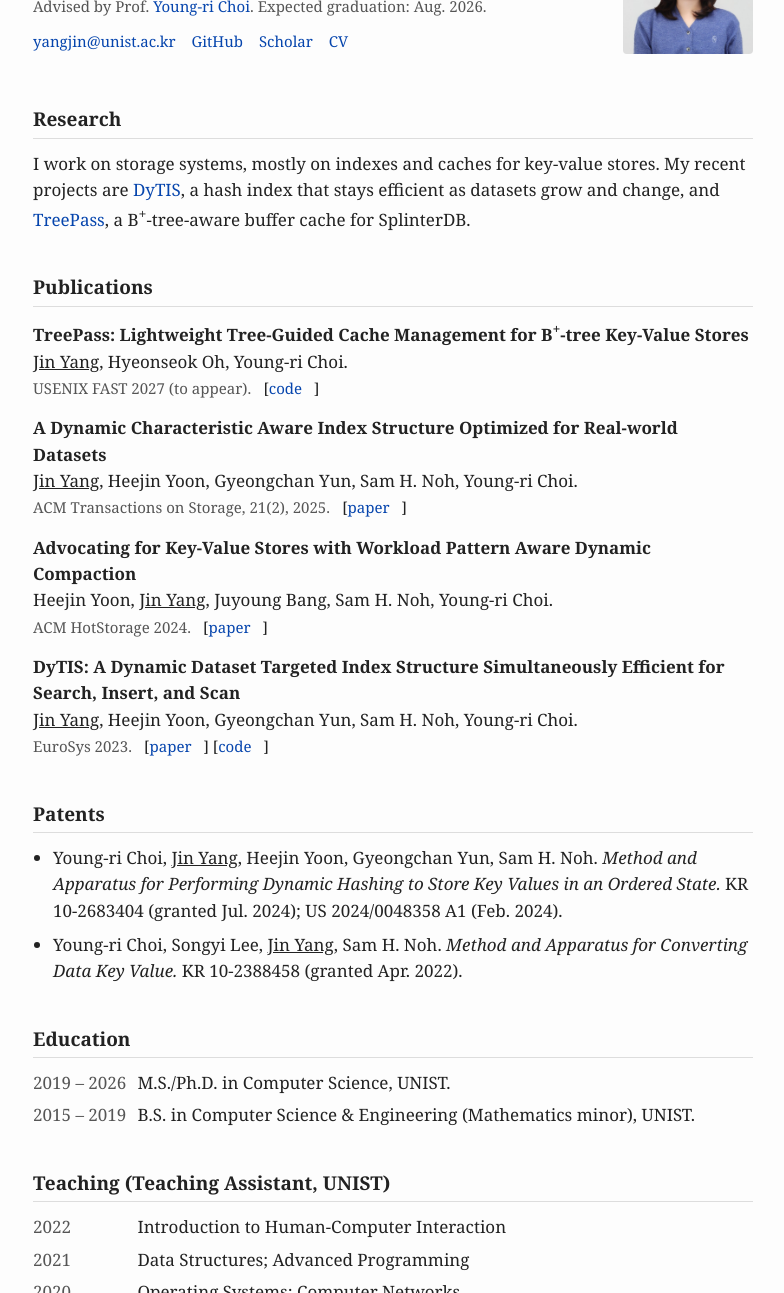
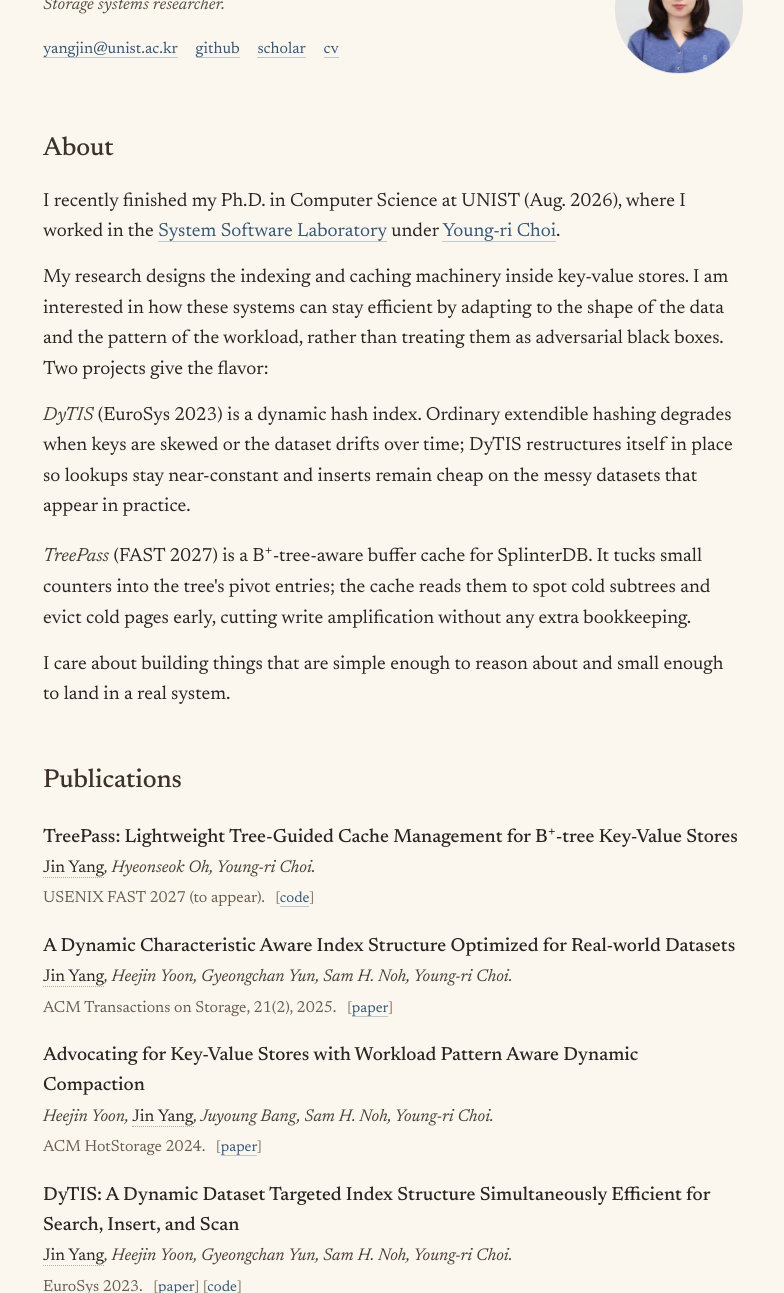
Before and after one commit to sheepjin11/sheepjin11.github.io, a plain HTML site: page index.html in a window 1280 px wide. Shown: the part 116-1409 px from the top of the page, without its empty margins (247-1031 px from the left). Drawn offline with Linux system fonts and the light colour scheme.

Commit message:
Warmer redesign: Newsreader serif, cream palette, expanded About with project descriptions

```diff
--- a/index.html
+++ b/index.html
@@ -4,39 +4,88 @@
 <meta charset="UTF-8">
 <meta name="viewport" content="width=device-width, initial-scale=1.0">
 <title>Jin Yang</title>
+<link rel="preconnect" href="https://fonts.googleapis.com">
+<link rel="preconnect" href="https://fonts.gstatic.com" crossorigin>
+<link href="https://fonts.googleapis.com/css2?family=Newsreader:ital,opsz,wght@0,6..72,400;0,6..72,500;0,6..72,600;1,6..72,400&display=swap" rel="stylesheet">
 <style>
+  html { -webkit-text-size-adjust: 100%; }
   body {
-    font-family: Charter, Georgia, "Times New Roman", serif;
+    font-family: Newsreader, Charter, Georgia, serif;
+    font-size: 19px;
+    line-height: 1.6;
+    color: #2b2622;
+    background: #fbf7ef;
+    max-width: 700px;
+    margin: 56px auto 80px;
+    padding: 0 28px;
+  }
+  a { color: #34597a; text-decoration: none; border-bottom: 1px solid rgba(52, 89, 122, .3); }
+  a:hover { border-bottom-color: #34597a; }
+  h1 {
+    font-family: Newsreader, serif;
+    font-weight: 500;
+    font-size: 42px;
+    line-height: 1.1;
+    letter-spacing: -0.01em;
+    margin: 0 0 6px;
+  }
+  h1 .kr { color: #8a7a68; font-weight: 400; font-size: 0.55em; margin-left: 0.25em; }
+  h2 {
+    font-family: Newsreader, serif;
+    font-weight: 500;
+    font-size: 26px;
+    letter-spacing: -0.005em;
+    margin: 50px 0 16px;
+    color: #3d322a;
+  }
+  p { margin: 0 0 16px; }
+  em { color: #4a3f36; }
+  .lede {
     font-size: 17px;
-    line-height: 1.55;
-    color: #222;
-    background: #fdfdfd;
-    max-width: 720px;
-    margin: 40px auto;
-    padding: 0 24px 60px;
+    color: #5a4e42;
+    margin: 4px 0 18px;
+    font-style: italic;
   }
-  a { color: #0645ad; text-decoration: none; }
-  a:hover { text-decoration: underline; }
-  h1 { font-size: 28px; margin: 0 0 4px; font-weight: 600; }
-  h2 { font-size: 19px; margin: 40px 0 12px; font-weight: 600; border-bottom: 1px solid #ddd; padding-bottom: 3px; }
-  p { margin: 0 0 12px; }
-  ul { padding-left: 20px; margin: 0 0 12px; }
-  li { margin-bottom: 8px; }
-  .top { display: flex; gap: 24px; align-items: flex-start; }
-  .top .text { flex: 1; }
-  .top img { width: 130px; height: 130px; border-radius: 4px; object-fit: cover; }
-  .sub { color: #555; font-size: 15px; }
-  .pub { margin-bottom: 14px; }
-  .pub .venue { color: #555; font-size: 15px; }
-  .links { font-size: 15px; }
-  .links a { margin-right: 12px; }
-  .row { margin-bottom: 6px; }
-  .row .yr { display: inline-block; width: 100px; color: #555; }
-  footer { margin-top: 50px; color: #888; font-size: 14px; border-top: 1px solid #eee; padding-top: 14px; }
+  .top { display: flex; gap: 32px; align-items: center; margin-bottom: 4px; }
+  .top .text { flex: 1; min-width: 0; }
+  .top img {
+    width: 128px; height: 128px; border-radius: 50%;
+    object-fit: cover;
+    box-shadow: 0 1px 0 rgba(0,0,0,.08);
+  }
+  .contact { font-size: 16px; color: #5a4e42; }
+  .contact a { margin-right: 14px; }
+  .pub { margin: 0 0 18px; }
+  .pub .title { font-weight: 500; }
+  .pub .authors { color: #4a3f36; font-style: italic; font-size: 17px; }
+  .pub .authors .me { font-style: normal; color: #2b2622; border-bottom: 1px dotted #b8a89a; }
+  .pub .venue { color: #6b5d4f; font-size: 16px; }
+  .pub .plinks { font-size: 15px; color: #8a7a68; margin-left: 6px; }
+  .pub .plinks a { color: #34597a; }
+  .row { display: flex; gap: 18px; margin-bottom: 8px; align-items: baseline; }
+  .row .yr { flex: 0 0 105px; color: #8a7a68; font-size: 16px; font-variant-numeric: oldstyle-nums; }
+  .row .what { flex: 1; }
+  ul.patents { padding-left: 0; list-style: none; margin: 0; }
+  ul.patents li { margin-bottom: 14px; }
+  ul.patents .title { font-weight: 500; }
+  ul.patents .who { color: #4a3f36; font-style: italic; font-size: 17px; }
+  ul.patents .who .me { font-style: normal; color: #2b2622; border-bottom: 1px dotted #b8a89a; }
+  ul.patents .meta { color: #6b5d4f; font-size: 16px; }
+  footer {
+    margin-top: 60px;
+    color: #8a7a68;
+    font-size: 15px;
+    text-align: center;
+    font-style: italic;
+  }
   @media (max-width: 560px) {
-    .top { flex-direction: column-reverse; }
-    .top img { width: 110px; height: 110px; }
-    .row .yr { display: block; width: auto; }
+    body { font-size: 18px; margin-top: 32px; }
+    h1 { font-size: 34px; }
+    h2 { font-size: 22px; margin-top: 40px; }
+    .top { flex-direction: column-reverse; align-items: flex-start; gap: 18px; }
+    .top img { width: 100px; height: 100px; }
+    .row { flex-direction: column; gap: 0; }
+    .row .yr { flex: none; }
   }
 </style>
 </head>
@@ -44,82 +93,104 @@
 
 <div class="top">
   <div class="text">
-    <h1>Jin Yang (양진)</h1>
-    <p class="sub">Ph.D. candidate, Computer Science &amp; Engineering, UNIST<br>
-    Advised by Prof. <a href="https://ychoi.unist.ac.kr/">Young-ri Choi</a>. Expected graduation: Aug. 2026.</p>
-    <p class="links">
+    <h1>Jin Yang<span class="kr">양진</span></h1>
+    <p class="lede">Storage systems researcher.</p>
+    <p class="contact">
       <a href="mailto:yangjin@unist.ac.kr">yangjin@unist.ac.kr</a>
-      <a href="https://github.com/sheepjin11">GitHub</a>
-      <a href="https://scholar.google.com/citations?user=dqhE5NwAAAAJ">Scholar</a>
-      <a href="cv.pdf">CV</a>
+      <a href="https://github.com/sheepjin11">github</a>
+      <a href="https://scholar.google.com/citations?user=dqhE5NwAAAAJ">scholar</a>
+      <a href="cv.pdf">cv</a>
     </p>
   </div>
   <img src="me.jpg" alt="Jin Yang">
 </div>
 
-<h2>Research</h2>
-<p>I work on storage systems, mostly on indexes and caches for key-value stores. My recent projects are
-<a href="https://github.com/unist-ssl/DyTIS">DyTIS</a>, a hash index that stays efficient as datasets grow and change, and
-<a href="https://github.com/unist-ssl/TreePass">TreePass</a>, a B<sup>+</sup>-tree-aware buffer cache for SplinterDB.</p>
+<h2>About</h2>
+<p>I recently finished my Ph.D. in Computer Science at UNIST (Aug. 2026), where I worked in the
+<a href="https://ychoi.unist.ac.kr/ssl">System Software Laboratory</a> under
+<a href="https://ychoi.unist.ac.kr/">Young-ri Choi</a>.</p>
+
+<p>My research designs the indexing and caching machinery inside key-value stores. I am
+interested in how these systems can stay efficient by adapting to the shape of the data and
+the pattern of the workload, rather than treating them as adversarial black boxes. Two
+projects give the flavor:</p>
+
+<p><em>DyTIS</em> (EuroSys 2023) is a dynamic hash index. Ordinary extendible hashing degrades
+when keys are skewed or the dataset drifts over time; DyTIS restructures itself in place so
+lookups stay near-constant and inserts remain cheap on the messy datasets that appear in
+practice.</p>
+
+<p><em>TreePass</em> (FAST 2027) is a B<sup>+</sup>-tree-aware buffer cache for SplinterDB. It
+tucks small counters into the tree's pivot entries; the cache reads them to spot cold
+subtrees and evict cold pages early, cutting write amplification without any extra
+bookkeeping.</p>
+
+<p>I care about building things that are simple enough to reason about and small enough to
+land in a real system.</p>
 
 <h2>Publications</h2>
 
 <div class="pub">
-  <b>TreePass: Lightweight Tree-Guided Cache Management for B<sup>+</sup>-tree Key-Value Stores</b><br>
-  <u>Jin Yang</u>, Hyeonseok Oh, Young-ri Choi.<br>
+  <span class="title">TreePass: Lightweight Tree-Guided Cache Management for B<sup>+</sup>-tree Key-Value Stores</span><br>
+  <span class="authors"><span class="me">Jin Yang</span>, Hyeonseok Oh, Young-ri Choi.</span><br>
   <span class="venue">USENIX FAST 2027 (to appear).</span>
-  <span class="links">&nbsp; [<a href="https://github.com/unist-ssl/TreePass">code</a>]</span>
+  <span class="plinks">[<a href="https://github.com/unist-ssl/TreePass">code</a>]</span>
 </div>
 
 <div class="pub">
-  <b>A Dynamic Characteristic Aware Index Structure Optimized for Real-world Datasets</b><br>
-  <u>Jin Yang</u>, Heejin Yoon, Gyeongchan Yun, Sam H. Noh, Young-ri Choi.<br>
+  <span class="title">A Dynamic Characteristic Aware Index Structure Optimized for Real-world Datasets</span><br>
+  <span class="authors"><span class="me">Jin Yang</span>, Heejin Yoon, Gyeongchan Yun, Sam H. Noh, Young-ri Choi.</span><br>
   <span class="venue">ACM Transactions on Storage, 21(2), 2025.</span>
-  <span class="links">&nbsp; [<a href="https://doi.org/10.1145/3707642">paper</a>]</span>
+  <span class="plinks">[<a href="https://doi.org/10.1145/3707642">paper</a>]</span>
 </div>
 
 <div class="pub">
-  <b>Advocating for Key-Value Stores with Workload Pattern Aware Dynamic Compaction</b><br>
-  Heejin Yoon, <u>Jin Yang</u>, Juyoung Bang, Sam H. Noh, Young-ri Choi.<br>
+  <span class="title">Advocating for Key-Value Stores with Workload Pattern Aware Dynamic Compaction</span><br>
+  <span class="authors">Heejin Yoon, <span class="me">Jin Yang</span>, Juyoung Bang, Sam H. Noh, Young-ri Choi.</span><br>
   <span class="venue">ACM HotStorage 2024.</span>
-  <span class="links">&nbsp; [<a href="https://doi.org/10.1145/3655038.3665955">paper</a>]</span>
+  <span class="plinks">[<a href="https://doi.org/10.1145/3655038.3665955">paper</a>]</span>
 </div>
 
 <div class="pub">
-  <b>DyTIS: A Dynamic Dataset Targeted Index Structure Simultaneously Efficient for Search, Insert, and Scan</b><br>
-  <u>Jin Yang</u>, Heejin Yoon, Gyeongchan Yun, Sam H. Noh, Young-ri Choi.<br>
+  <span class="title">DyTIS: A Dynamic Dataset Targeted Index Structure Simultaneously Efficient for Search, Insert, and Scan</span><br>
+  <span class="authors"><span class="me">Jin Yang</span>, Heejin Yoon, Gyeongchan Yun, Sam H. Noh, Young-ri Choi.</span><br>
   <span class="venue">EuroSys 2023.</span>
-  <span class="links">&nbsp; [<a href="https://doi.org/10.1145/3552326.3587434">paper</a>] [<a href="https://github.com/unist-ssl/DyTIS">code</a>]</span>
+  <span class="plinks">[<a href="https://doi.org/10.1145/3552326.3587434">paper</a>] [<a href="https://github.com/unist-ssl/DyTIS">code</a>]</span>
 </div>
 
 <h2>Patents</h2>
-<ul>
-  <li>Young-ri Choi, <u>Jin Yang</u>, Heejin Yoon, Gyeongchan Yun, Sam H. Noh.
-    <i>Method and Apparatus for Performing Dynamic Hashing to Store Key Values in an Ordered State.</i>
-    KR 10-2683404 (granted Jul. 2024); US 2024/0048358 A1 (Feb. 2024).</li>
-  <li>Young-ri Choi, Songyi Lee, <u>Jin Yang</u>, Sam H. Noh.
-    <i>Method and Apparatus for Converting Data Key Value.</i>
-    KR 10-2388458 (granted Apr. 2022).</li>
+<ul class="patents">
+  <li>
+    <span class="title">Method and Apparatus for Performing Dynamic Hashing to Store Key Values in an Ordered State</span><br>
+    <span class="who">Young-ri Choi, <span class="me">Jin Yang</span>, Heejin Yoon, Gyeongchan Yun, Sam H. Noh.</span><br>
+    <span class="meta">KR 10-2683404 (granted Jul. 2024); US 2024/0048358 A1 (Feb. 2024).</span>
+  </li>
+  <li>
+    <span class="title">Method and Apparatus for Converting Data Key Value</span><br>
+    <span class="who">Young-ri Choi, Songyi Lee, <span class="me">Jin Yang</span>, Sam H. Noh.</span><br>
+    <span class="meta">KR 10-2388458 (granted Apr. 2022).</span>
+  </li>
 </ul>
 
 <h2>Education</h2>
-<div class="row"><span class="yr">2019 &ndash; 2026</span> M.S./Ph.D. in Computer Science, UNIST.</div>
-<div class="row"><span class="yr">2015 &ndash; 2019</span> B.S. in Computer Science &amp; Engineering (Mathematics minor), UNIST.</div>
+<div class="row"><span class="yr">2019 &ndash; 2026</span><span class="what">M.S./Ph.D. in Computer Science, UNIST.</span></div>
+<div class="row"><span class="yr">2015 &ndash; 2019</span><span class="what">B.S. in Computer Science &amp; Engineering (Mathematics minor), UNIST.</span></div>
 
-<h2>Teaching (Teaching Assistant, UNIST)</h2>
-<div class="row"><span class="yr">2022</span> Introduction to Human-Computer Interaction</div>
-<div class="row"><span class="yr">2021</span> Data Structures; Advanced Programming</div>
-<div class="row"><span class="yr">2020</span> Operating Systems; Computer Networks</div>
-<div class="row"><span class="yr">2019</span> Introduction to AI Programming 2</div>
-<div class="row"><span class="yr">2016</span> Linear Algebra</div>
+<h2>Teaching</h2>
+<p class="lede" style="margin-top:-6px">Teaching assistant, UNIST.</p>
+<div class="row"><span class="yr">2022</span><span class="what">Introduction to Human-Computer Interaction</span></div>
+<div class="row"><span class="yr">2021</span><span class="what">Data Structures; Advanced Programming</span></div>
+<div class="row"><span class="yr">2020</span><span class="what">Operating Systems; Computer Networks</span></div>
+<div class="row"><span class="yr">2019</span><span class="what">Introduction to AI Programming 2</span></div>
+<div class="row"><span class="yr">2016</span><span class="what">Linear Algebra</span></div>
 
 <h2>Awards</h2>
-<div class="row"><span class="yr">2023</span> EuroSys 2023 Grant.</div>
-<div class="row"><span class="yr">2018</span> Alkkago Award, UNIST Hackathon (sponsored by Naver D2SF).</div>
-<div class="row"><span class="yr">2016</span> HeXATHON Finalist, top 12 teams (sponsored by Naver D2 and UNIST ECE).</div>
+<div class="row"><span class="yr">2023</span><span class="what">EuroSys 2023 Grant.</span></div>
+<div class="row"><span class="yr">2018</span><span class="what">Alkkago Award, UNIST Hackathon (sponsored by Naver D2SF).</span></div>
+<div class="row"><span class="yr">2016</span><span class="what">HeXATHON Finalist, top 12 teams (Naver D2 &amp; UNIST ECE).</span></div>
 
 <footer>
-  Last updated Sep. 2026 &middot; Ulsan, South Korea
+  Ulsan, South Korea &nbsp;·&nbsp; last updated Sep. 2026
 </footer>
 
 </body>
```
